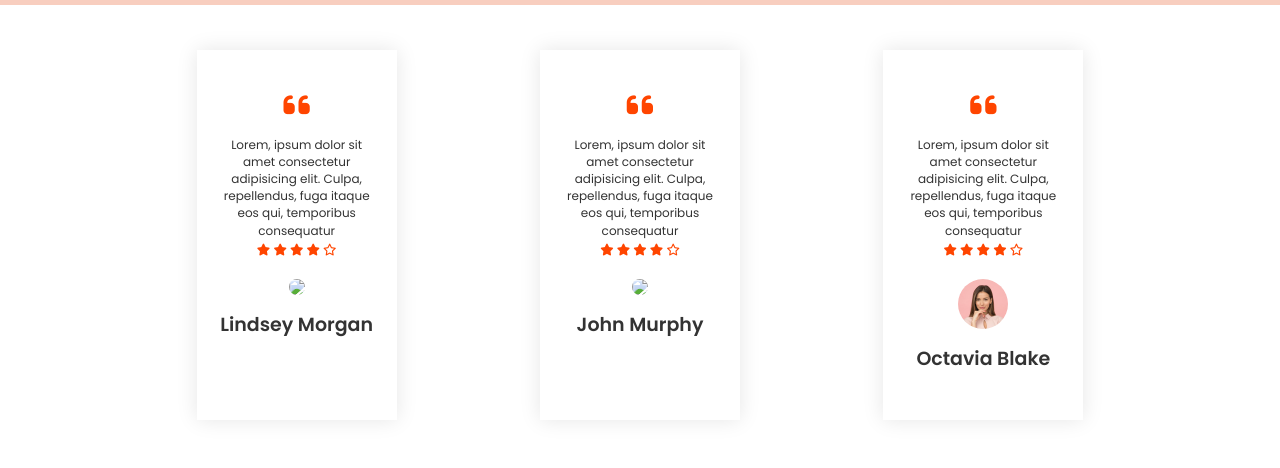
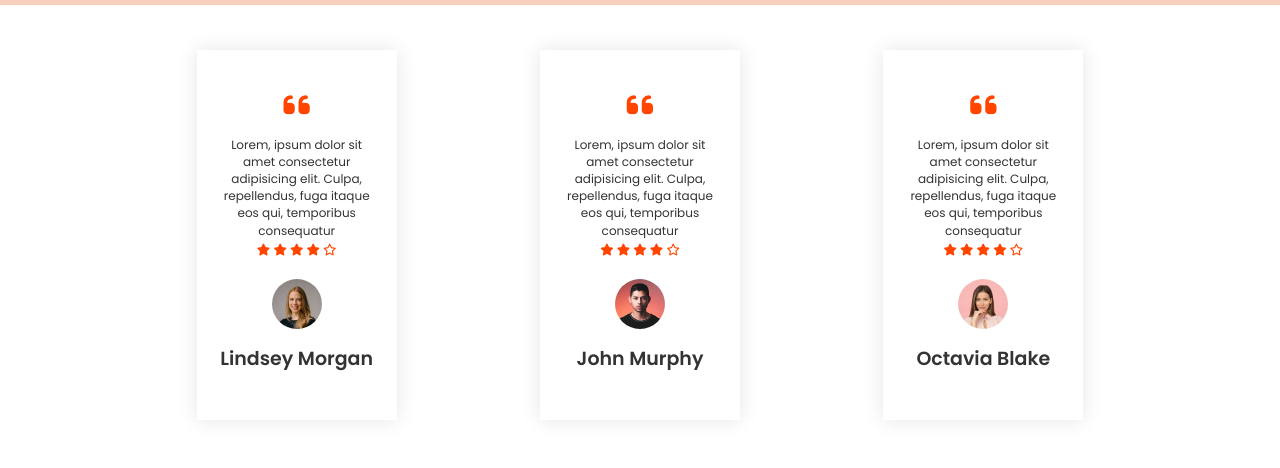
Before and after one commit to rahulreddy-30/LT_DEC2021_RAHUL, a plain HTML site: page index.html in a window 1280 px wide. Shown: the part 2634-3102 px from the top of the page. Drawn offline with nearby package versions, Linux system fonts and the light colour scheme; the site is published under a folder, as on GitHub Pages, so addresses that start at the root find nothing.

Commit message:
Update index.html

```diff
--- a/index.html
+++ b/index.html
@@ -293,7 +293,7 @@
                         <i class="fas fa-star"></i>
                         <i class="far fa-star"></i>
                     </div>
-                    <img src="/images/user-1.png">
+                    <img src="images/user-1.png">
                     <h3>Lindsey Morgan</h3>
                 </div>
             </div>
@@ -309,7 +309,7 @@
                         <i class="fas fa-star"></i>
                         <i class="far fa-star"></i>
                     </div>
-                    <img src="/images/user-2.png">
+                    <img src="images/user-2.png">
                     <h3>John Murphy</h3>
                 </div>
             </div>
```
